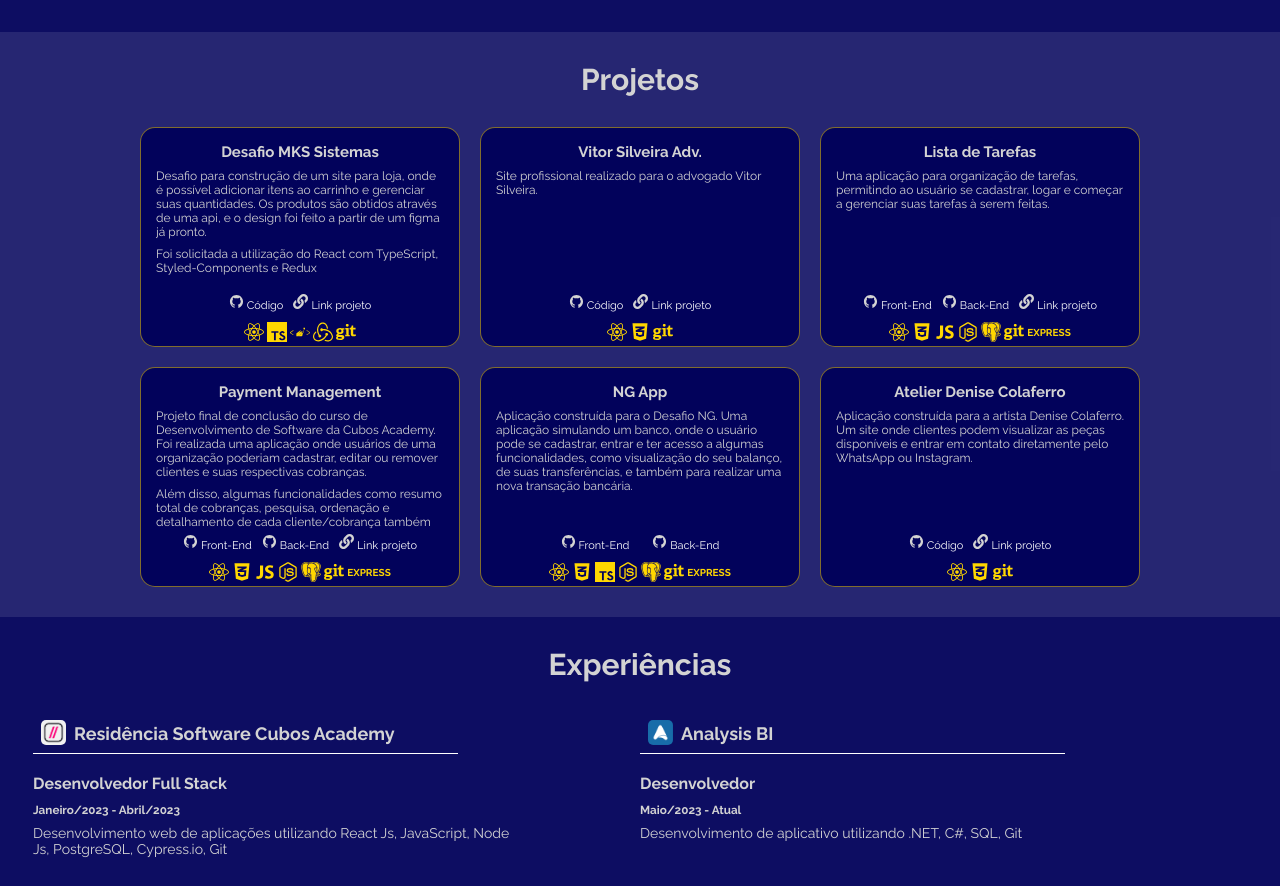
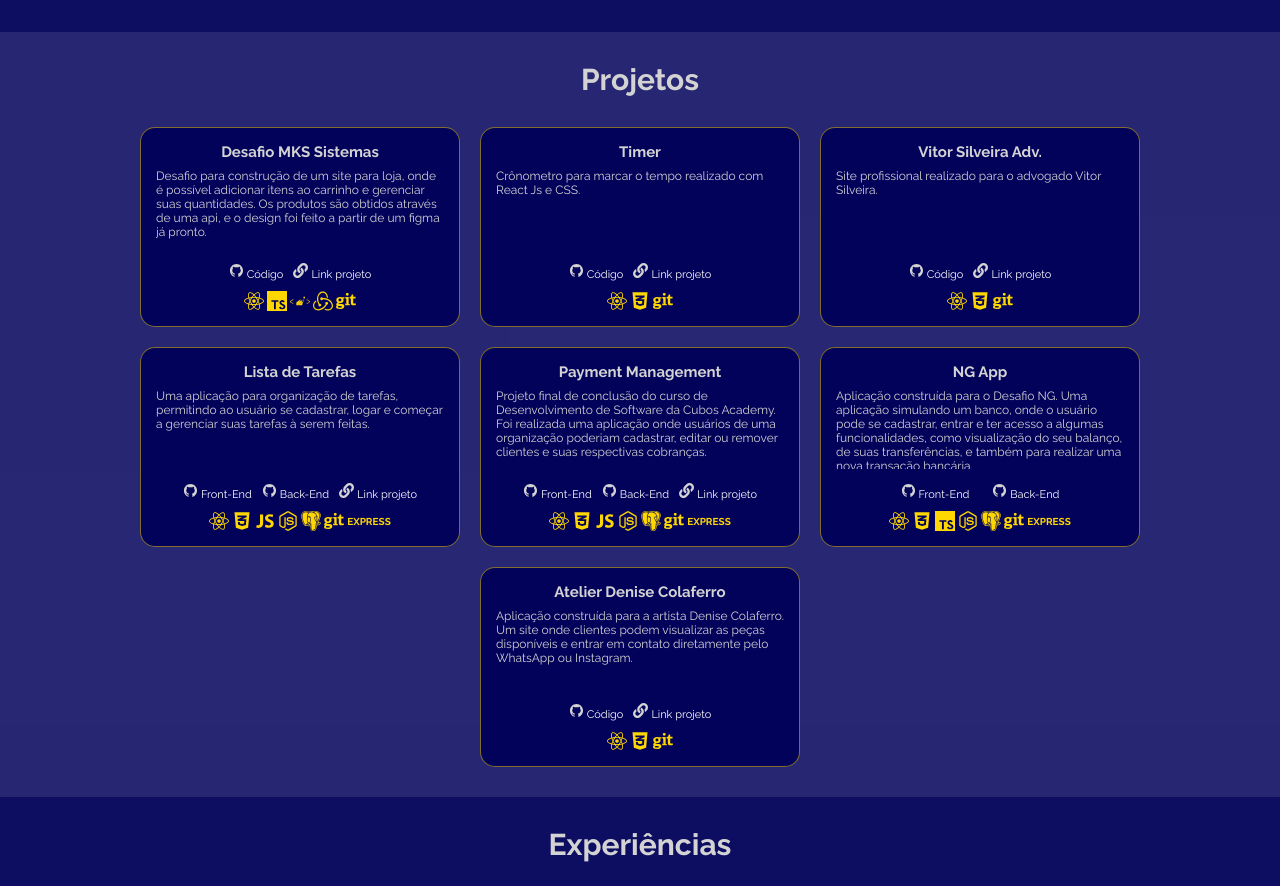
Before and after one commit to Rmdeaguiar/portfolio, a React (Create React App) app: page / in a window 1280 px wide. Shown: the part 800-1686 px from the top of the page. Built offline with nearby package versions, Linux system fonts and the light colour scheme.

Commit message:
adição de novo projeto

```diff
--- a/src/Components/Projects/index.tsx
+++ b/src/Components/Projects/index.tsx
@@ -36,6 +36,27 @@ function Projects() {
                 <img src={TypeScript} alt='typescript' />
                 <img src={Styled} alt='styled-components' />
                 <img src={Redux} alt='styled-components' />
+                <img src={Git} alt='git' />
+              </div>
+            </div>
+          </div>
+        </section>
+        <section>
+          <div className='project'>
+            <div className='content-project'>
+              <h2>Timer</h2>
+              <div className='description'>
+                <p>Crônometro para marcar o tempo realizado com React Js e CSS.</p>
+              </div>
+            </div>
+            <div>
+              <div className='links-project'>
+                <a href='https://github.com/Rmdeaguiar/timer' target="_blank" rel='noreferrer'><img src={GitHub} alt='github' />Código</a>
+                <a href='https://stopwatch-timer-60.netlify.app/' target="_blank" rel='noreferrer'><img src={Link} alt='link' />Link projeto</a>
+              </div>
+              <div className='languages-project'>
+                <img src={ReactJs} alt='reactjs' />
+                <img src={Css} alt='css' />
                 <img src={Git} alt='git' />
               </div>
             </div>
--- a/src/Components/Projects/styles.css
+++ b/src/Components/Projects/styles.css
@@ -28,7 +28,7 @@
     display: flex;
     flex-direction: column;
     align-items: center;
-    height: 220px;
+    height: 200px;
     max-width: 320px;
     justify-content: space-between;
     border: 1px solid #ffd70080;
@@ -46,7 +46,7 @@
 }
 
 .description {
-    height: 120px;
+    height: 80px;
     overflow-y: auto;
 
 }
```
